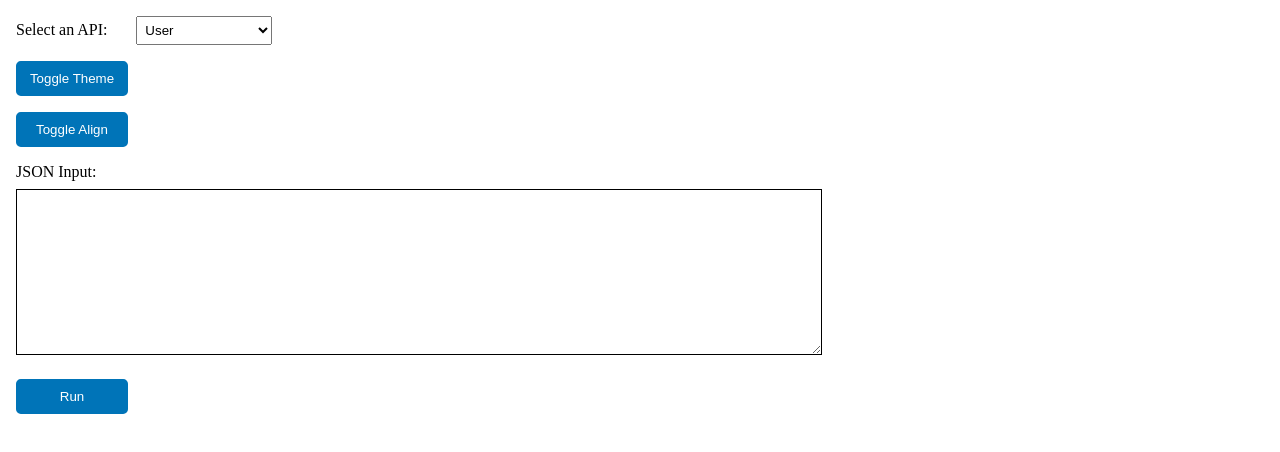
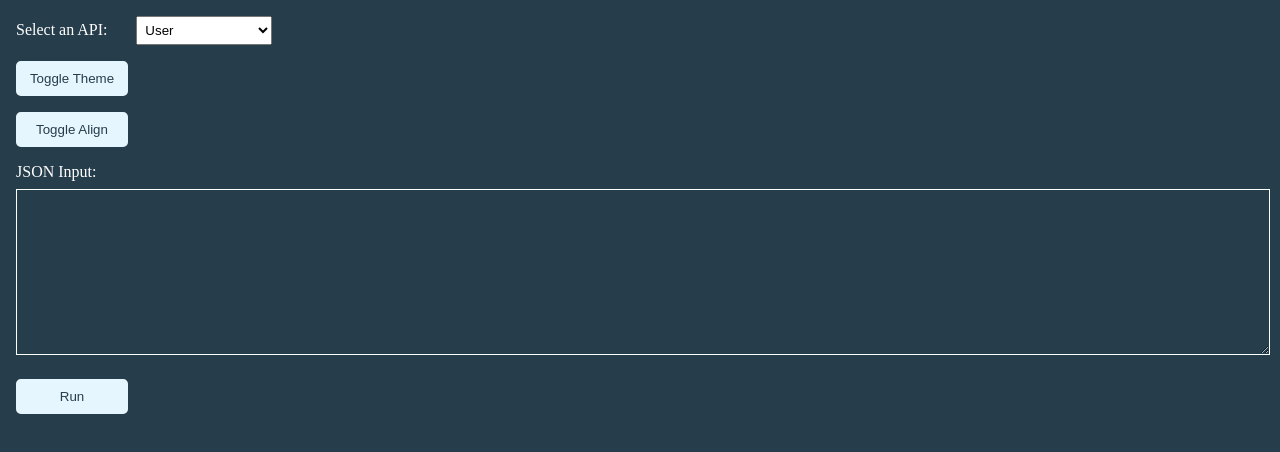
Before and after one commit to andrasmatyas/nng-homework, a plain HTML site: page frontend/index.html in a window 1280 px wide. Both pictures are taken after a click on the button "Toggle Theme". Drawn offline with Linux system fonts and the light colour scheme.

Commit message:
Added functionality to the theme and align toggle buttons

```diff
--- a/frontend/index.html
+++ b/frontend/index.html
@@ -5,6 +5,7 @@
     <meta name="viewport" content="width=device-width, initial-scale=1.0" />
     <link rel="stylesheet" href="./style.css" />
     <title>NNG Homework Andras</title>
+    <script src="./main.js" defer></script>
   </head>
   <body class="light-theme">
     <div class="api-selector-container">
@@ -18,8 +19,12 @@
         </optgroup>
       </select>
     </div>
-    <div class="button-container"><button>Toggle Theme</button></div>
-    <div class="button-container"><button>Toggle Align</button></div>
+    <div class="button-container">
+      <button id="toggle-theme-button">Toggle Theme</button>
+    </div>
+    <div class="button-container">
+      <button id="toggle-align-button">Toggle Align</button>
+    </div>
     <div class="json-input-container">
       <label for="json-input">JSON Input:</label>
       <textarea name="json-input" id="json-input"></textarea>
--- a/frontend/main.js
+++ b/frontend/main.js
@@ -0,0 +1,13 @@
+const bodyClasslist = document.body.classList
+const buttonContainers = document.querySelectorAll('.button-container')
+const toggleThemeButton = document.querySelector('#toggle-theme-button')
+const toggleAlignButton = document.querySelector('#toggle-align-button')
+toggleThemeButton.addEventListener('click', () => {
+  bodyClasslist.toggle('dark-theme')
+  bodyClasslist.toggle('light-theme')
+})
+toggleAlignButton.addEventListener('click', () => {
+  buttonContainers.forEach((element) => {
+    element.classList.toggle('align-right')
+  })
+})
--- a/frontend/style.css
+++ b/frontend/style.css
@@ -6,6 +6,7 @@ body {
   gap: 1rem;
   font-size: 1rem;
 }
+
 select {
   margin-left: 1.5rem;
   padding: 0.3rem;
@@ -24,14 +25,20 @@ button:hover {
   color: var(--highlight-color);
   border: 2px solid var(--highlight-color);
 }
+.button-container {
+  display: flex;
+}
+.align-right {
+  justify-content: end;
+}
 .json-input-container {
   display: flex;
   flex-direction: column;
 }
 #json-input {
   margin: 0.5rem 0;
-  min-width: 50rem;
   min-height: 10rem;
+  width: 100%;
   margin-right: auto;
   background-color: var(--background-color);
   border-color: var(--highlight-color);
```
